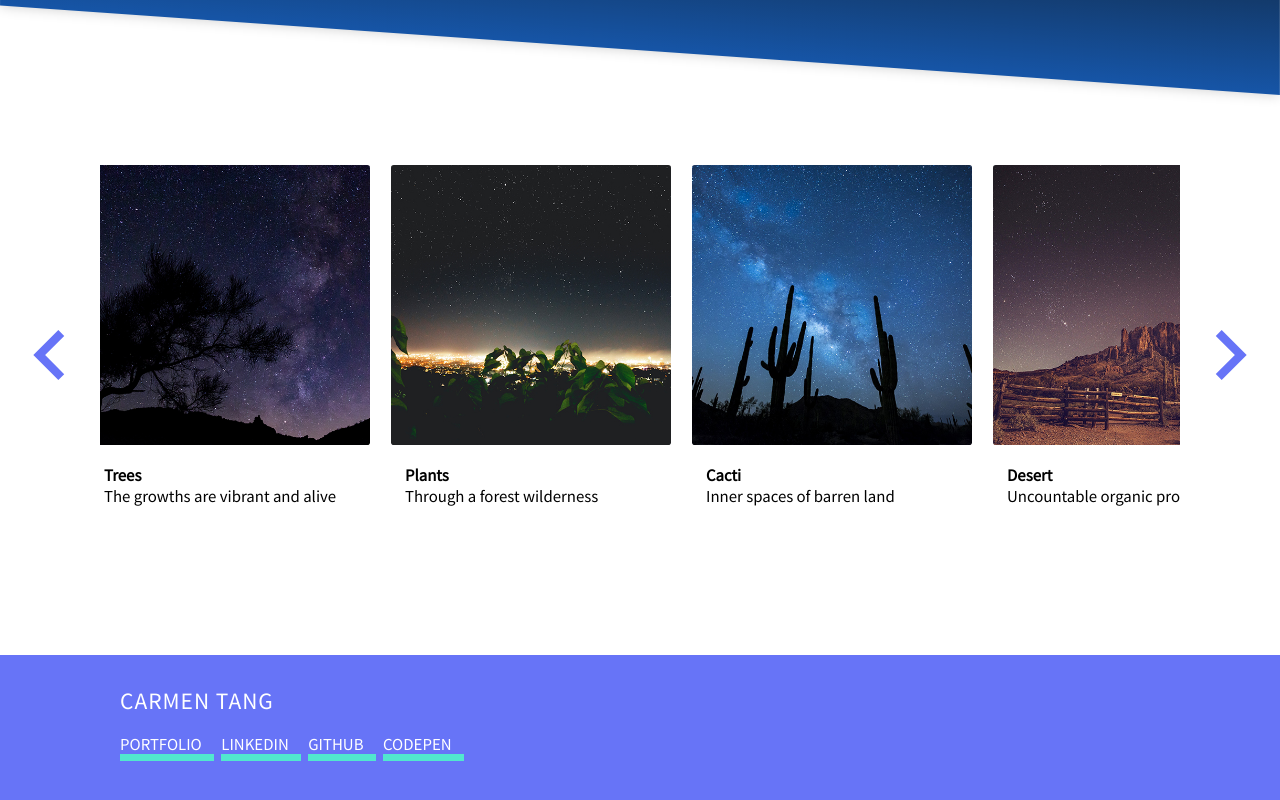
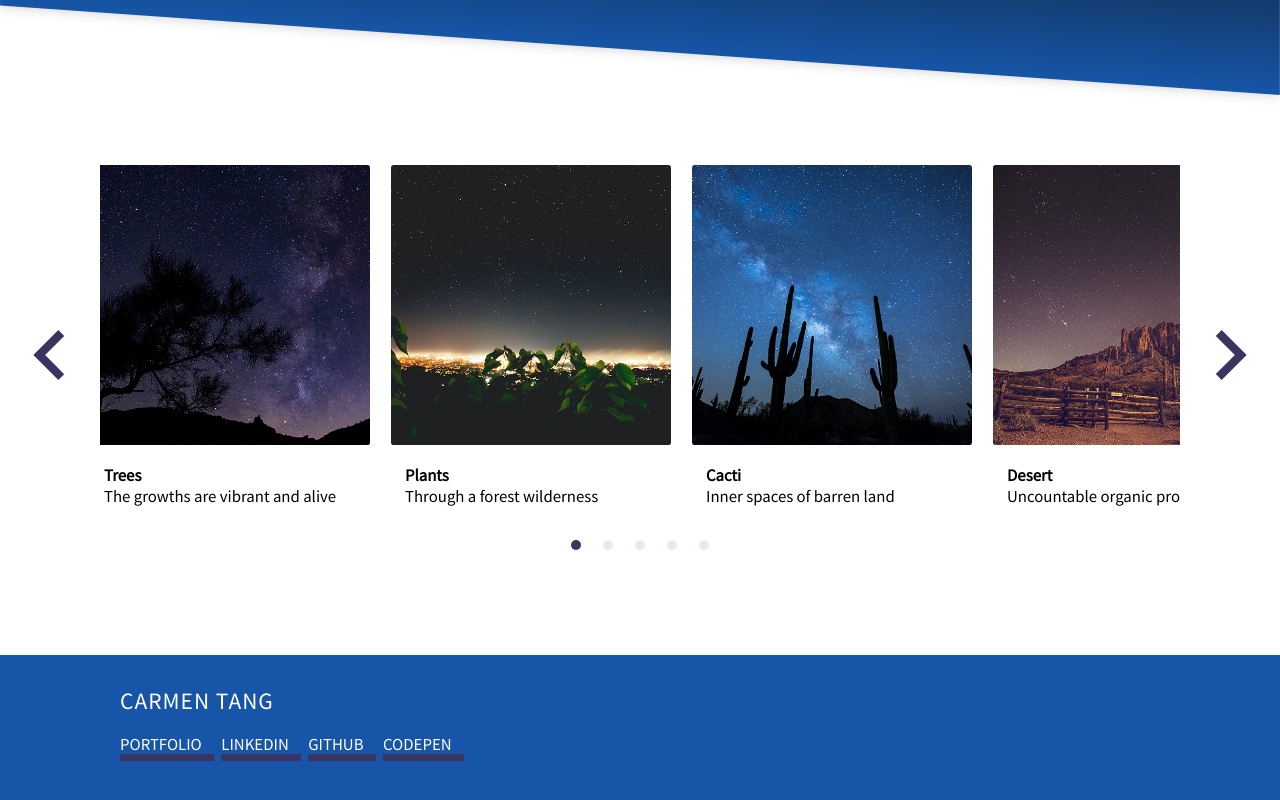
Before and after one commit to carmen-tang/mirum, a React (Create React App) app: page / in a window 1280 px wide. Shown: the part 238-1038 px from the top of the page. Built offline with nearby package versions, Linux system fonts and the light colour scheme; a web font is replaced by a local one.

Commit message:
footer colors and add dots

```diff
--- a/src/components/Carousel.js
+++ b/src/components/Carousel.js
@@ -20,6 +20,7 @@ export default class Carousel extends Component {
     this.handlePreviousClick = this.handlePreviousClick.bind(this);
     this.handleNextClick = this.handleNextClick.bind(this);
     this.handleSlideClick = this.handleSlideClick.bind(this);
+    this.handleDotClick = this.handleDotClick.bind(this);
   }
 
   handlePreviousClick() {
@@ -46,6 +47,12 @@ export default class Carousel extends Component {
     }
   }
 
+  handleDotClick = index => {
+    this.setState({
+      current: index
+    });
+  };
+
   render() {
     const { current } = this.state;
     const { slides } = this.props;
@@ -58,7 +65,6 @@ export default class Carousel extends Component {
     return (
       <div className="carousel-wrap">
         <div className="slider" aria-labelledby={headingId}>
-          <div className="slider-hold">
           <ul className="slider-wrapper" style={wrapperTransform}>
             {/* Mapping the slides. When the last slide is in first position, return to first slide. */}
             {slides.map(slide => {
@@ -72,21 +78,27 @@ export default class Carousel extends Component {
               );
             })}
           </ul>
-          </div>
 
           <div className="slider-controls">
             <SliderControl
               type="previous"
-              title="Go to previous slide"
               handleClick={this.handlePreviousClick}
             />
 
-            <SliderControl
-              type="next"
-              title="Go to next slide"
-              handleClick={this.handleNextClick}
+            <SliderControl type="next" handleClick={this.handleNextClick} />
+          </div>
+        </div>
+        <div className="carousel-dots">
+          {slides.map((_, i) => {
+            const className = current === i ? "dot active" : "dot";
+            return (
+              <button
+                key={i}
+                className={className}
+                onClick={() => this.handleDotClick(i)}
               />
-          </div>
+            );
+          })}
         </div>
       </div>
     );
--- a/src/styles/_Carousel.scss
+++ b/src/styles/_Carousel.scss
@@ -11,6 +11,8 @@ $slide-margin: 1.4em;
   margin: 6em 0;
   overflow-x: hidden;
   height: 400px;
+  display: flex;
+  flex-direction: column;
 
   .slider-controls {
     display: flex;
@@ -32,7 +34,7 @@ $slide-margin: 1.4em;
         width: 100px;
 
         path {
-          fill: $purple;
+          fill: $darkpurple;
         }
       }
 
@@ -117,4 +119,31 @@ $slide-margin: 1.4em;
       position: relative;
     }
   }
+
+  .carousel-dots {
+    display: inline-block;
+    margin: 6em auto 0 auto;
+
+    @media (max-width: $widthMobile) {
+      margin: 0;
+    }
+
+    .dot {
+      display: inline-block;
+      width: 1em;
+      height: 1em;
+      padding: 0;
+      background: $graylight;
+      border: 0;
+      border-radius: 50%;
+      margin: 0 0.3em;
+      outline: none;
+      transform: scale(0.5);
+      cursor: pointer;
+
+      &.active {
+        background: $darkpurple;
+      }
+    }
+  }
 }
--- a/src/styles/_Footer.scss
+++ b/src/styles/_Footer.scss
@@ -3,7 +3,7 @@
 // -----------------------------------------------------------------------------
 
 .footer {
-  background-color: $purple;
+  background-color: $darkblue;
   width: 100%;
   margin-top: 5em;
 
@@ -27,13 +27,13 @@
         text-transform: uppercase;
         padding: 3px 12px 4px 0px;
         margin: 0.5em 0.5em 0.5em 0em;
-        border-bottom: 3px solid $green;
-        box-shadow: inset 0 -4px 0 $green;
+        border-bottom: 3px solid $darkpurple;
+        box-shadow: inset 0 -4px 0 $darkpurple;
         transition: background-color 0.15s cubic-bezier(0.33, 0.66, 0.66, 1);
 
         &:hover,
         &:focus {
-          background-color: $green;
+          background-color: $darkpurple;
         }
       }
     }
--- a/src/styles/_Variables.scss
+++ b/src/styles/_Variables.scss
@@ -10,6 +10,7 @@ $blue: #2ac5e5;
 $green: #51e7ce;
 $red: #6b1f1f;
 $darkblue: #1655a7;
+$darkpurple: #393460;
 $graylight: #e7e9f0;
 $graymediumlight: #f6f7fa;
 $graymedium: #839399;
```
Lines whose indentation alone changed are shown as unchanged.
